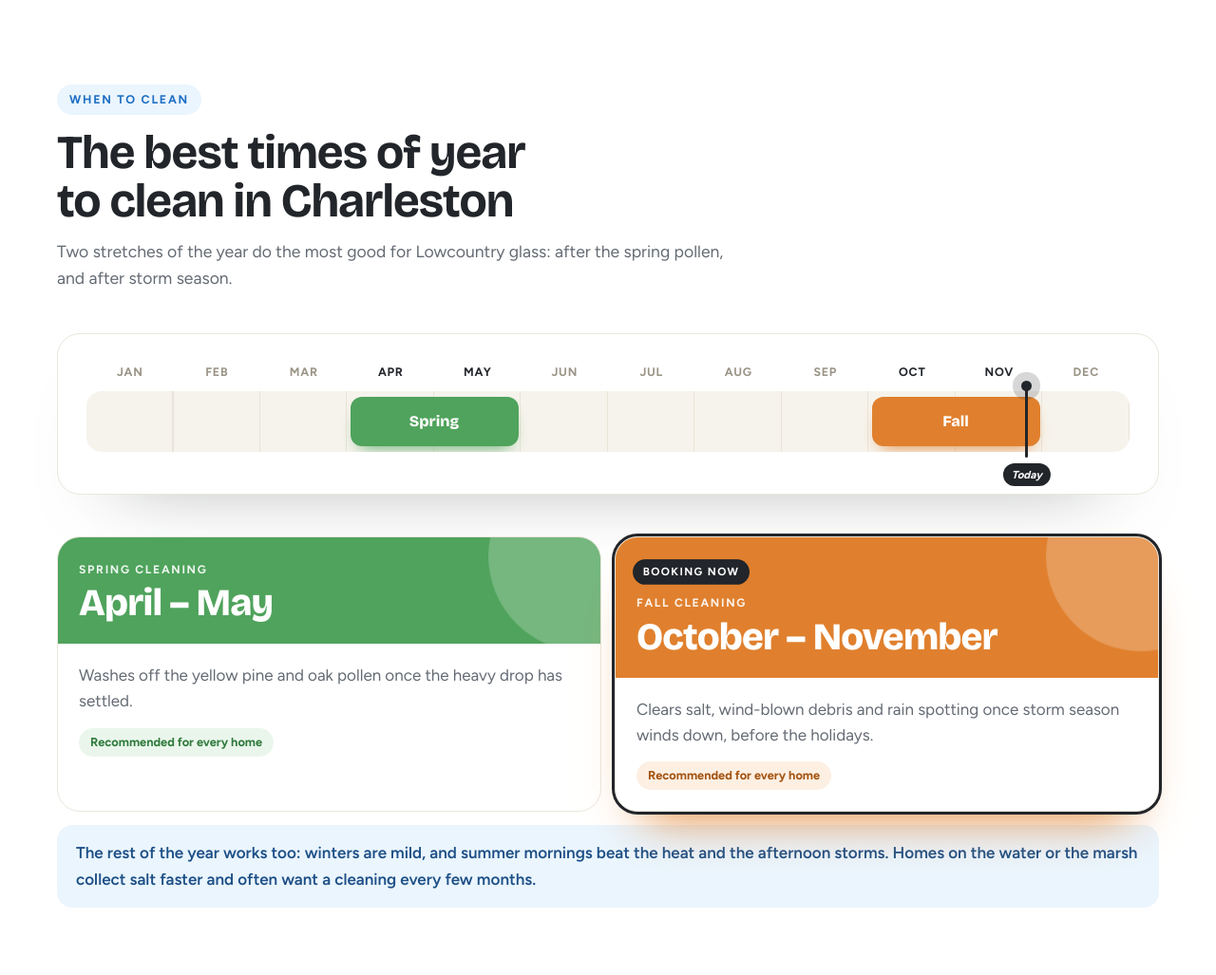
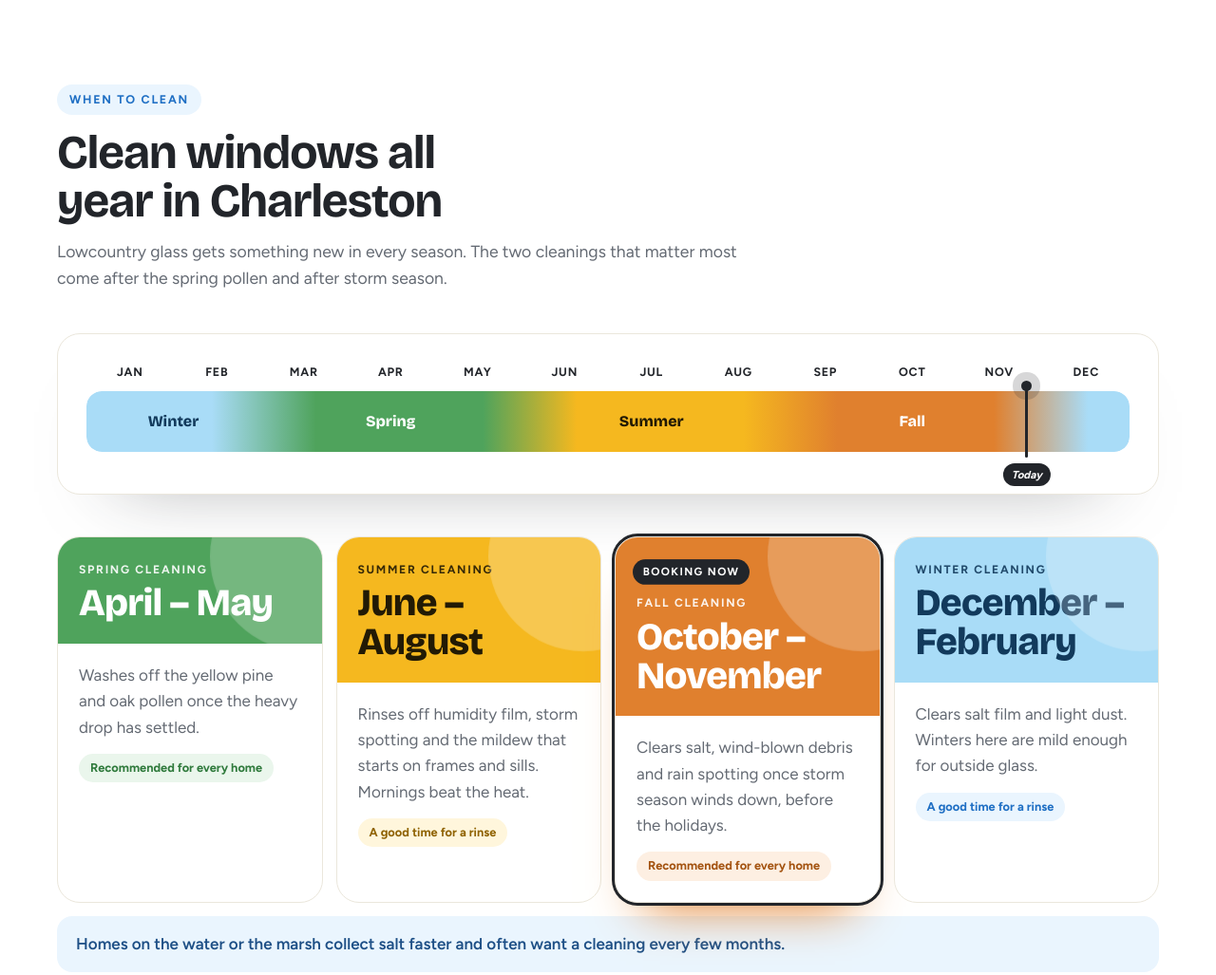
Before and after one commit to jacktholen/lumen-exteriors-site, a plain HTML site: page charleston/index.html in a window 1280 px wide. Shown: the part 1000-2027 px from the top of the page at 95% size. Drawn offline with nearby package versions, Linux system fonts and the light colour scheme; animation ran at ten frames a second.

Commit message:
Year-round blended season bar with a winter card
Co-Authored-By: Claude Fable 5.2 <noreply@anthropic.com>
Claude-Session: https://claude.ai/code/session_011uSBa6hMR3cBXFFhzyxMaX

```diff
--- a/charleston/index.html
+++ b/charleston/index.html
@@ -942,6 +942,15 @@ footer{border-top:4px solid transparent;border-image:linear-gradient(90deg,var(-
 @media (max-width:560px){.yr-m span{font-size:.62rem;letter-spacing:0}.yr-b{height:52px}.yr-b a{font-size:.68rem;margin:5px 2px;border-radius:9px}.yr{padding:14px 10px 34px}}
 .yr{padding-bottom:44px}
 
+/* year-round bar: the seasons blend into each other */
+.yr-b{position:relative;background:linear-gradient(90deg,#a9dcf7 0%,#a9dcf7 12%,#4fa35c 22%,#4fa35c 38%,#f5b81f 47%,#f5b81f 63%,#e0802e 72%,#e0802e 87%,#a9dcf7 96%,#a9dcf7 100%);clip-path:inset(0 100% 0 0 round 16px)}
+.yr.in .yr-b{clip-path:inset(0 0 0 0 round 16px);transition:clip-path 1.8s cubic-bezier(.5,0,.2,1)}
+.yr-b::after{content:"";position:absolute;top:0;bottom:0;width:22%;left:-30%;background:linear-gradient(100deg,transparent,rgba(255,255,255,.55),transparent);transform:skewX(-18deg);animation:yrshine 6s ease-in-out infinite}
+@keyframes yrshine{0%,40%{left:-30%}100%{left:120%}}
+.yr-b a,.yr.in .yr-b a{background:none;box-shadow:none;transform:none;margin:0;border-radius:0;transition:none}
+.wi{--c:#a9dcf7;--t:#123a5c;--ct:#1f6fc4;--cb:#eaf5fe}
+@media (max-width:1100px) and (min-width:861px){.wins{grid-template-columns:1fr 1fr}}
+
 /* location pages: their own header and color theme */
 .lhero{position:relative;overflow:hidden;isolation:isolate;padding:54px 0 64px;background:var(--hb)}
 .lhero::before{content:"";position:absolute;z-index:-1;width:min(700px,110vw);aspect-ratio:1;right:-16%;top:-30%;border-radius:50%;background:radial-gradient(circle,var(--hg),transparent 68%);animation:drift1 14s ease-in-out infinite alternate}
@@ -1035,12 +1044,12 @@ body.fish .contact-band::before{background:linear-gradient(100deg,rgba(24,22,16,
   <div class="wrap">
     <div class="sec-head">
       <div class="eyebrow day">When to clean</div>
-      <h2>The best times of year to clean in Charleston</h2>
-      <p>Two stretches of the year do the most good for Lowcountry glass: after the spring pollen, and after storm season.</p>
+      <h2>Clean windows all year in Charleston</h2>
+      <p>Lowcountry glass gets something new in every season. The two cleanings that matter most come after the spring pollen and after storm season.</p>
     </div>
-    <div class="yr" id="yrline" role="img" aria-label="Cleaning times: Spring cleaning April – May, Fall cleaning October – November"><div class="yr-m" aria-hidden="true"><span class="">Jan</span><span class="">Feb</span><span class="">Mar</span><span class="on">Apr</span><span class="on">May</span><span class="">Jun</span><span class="">Jul</span><span class="">Aug</span><span class="">Sep</span><span class="on">Oct</span><span class="on">Nov</span><span class="">Dec</span></div><div class="yr-track"><div class="yr-b"><a class="sp" href="#win-sp" style="grid-column:4/6;--i:0">Spring</a><a class="fa" href="#win-fa" style="grid-column:10/12;--i:1">Fall</a></div><i class="yr-now" id="yrNow"></i></div></div>
-    <div class="wins" style="--n:2"><article class="win sp" id="win-sp" data-a="3" data-b="4"><div class="win-top"><span class="state"></span><small>Spring cleaning</small><b>April – May</b></div><div class="win-body"><p>Washes off the yellow pine and oak pollen once the heavy drop has settled.</p><span class="chip">Recommended for every home</span></div></article><article class="win fa" id="win-fa" data-a="9" data-b="10"><div class="win-top"><span class="state"></span><small>Fall cleaning</small><b>October – November</b></div><div class="win-body"><p>Clears salt, wind-blown debris and rain spotting once storm season winds down, before the holidays.</p><span class="chip">Recommended for every home</span></div></article></div>
-    <p class="offnote">The rest of the year works too: winters are mild, and summer mornings beat the heat and the afternoon storms. Homes on the water or the marsh collect salt faster and often want a cleaning every few months.</p>
+    <div class="yr" id="yrline" role="img" aria-label="Cleaning times: Spring cleaning April – May, Summer cleaning June – August, Fall cleaning October – November, Winter cleaning December – February"><div class="yr-m" aria-hidden="true"><span class="on">Jan</span><span class="on">Feb</span><span class="on">Mar</span><span class="on">Apr</span><span class="on">May</span><span class="on">Jun</span><span class="on">Jul</span><span class="on">Aug</span><span class="on">Sep</span><span class="on">Oct</span><span class="on">Nov</span><span class="on">Dec</span></div><div class="yr-track"><div class="yr-b"><a href="#win-wi" style="grid-column:1/3;--t:#123a5c">Winter</a><a href="#win-sp" style="grid-column:3/6">Spring</a><a href="#win-su" style="grid-column:6/9;--t:#221a05">Summer</a><a href="#win-fa" style="grid-column:9/12">Fall</a></div><i class="yr-now" id="yrNow"></i></div></div>
+    <div class="wins" style="--n:4"><article class="win sp" id="win-sp" data-a="3" data-b="4"><div class="win-top"><span class="state"></span><small>Spring cleaning</small><b>April – May</b></div><div class="win-body"><p>Washes off the yellow pine and oak pollen once the heavy drop has settled.</p><span class="chip">Recommended for every home</span></div></article><article class="win su" id="win-su" data-a="5" data-b="7"><div class="win-top"><span class="state"></span><small>Summer cleaning</small><b>June – August</b></div><div class="win-body"><p>Rinses off humidity film, storm spotting and the mildew that starts on frames and sills. Mornings beat the heat.</p><span class="chip">A good time for a rinse</span></div></article><article class="win fa" id="win-fa" data-a="9" data-b="10"><div class="win-top"><span class="state"></span><small>Fall cleaning</small><b>October – November</b></div><div class="win-body"><p>Clears salt, wind-blown debris and rain spotting once storm season winds down, before the holidays.</p><span class="chip">Recommended for every home</span></div></article><article class="win wi" id="win-wi" data-a="11" data-b="1"><div class="win-top"><span class="state"></span><small>Winter cleaning</small><b>December – February</b></div><div class="win-body"><p>Clears salt film and light dust. Winters here are mild enough for outside glass.</p><span class="chip">A good time for a rinse</span></div></article></div>
+    <p class="offnote">Homes on the water or the marsh collect salt faster and often want a cleaning every few months.</p>
 
   </div>
 </section>
@@ -1446,7 +1455,7 @@ body.fish .contact-band::before{background:linear-gradient(100deg,rgba(24,22,16,
   var d=new Date(), m=d.getMonth(), dim=new Date(d.getFullYear(),m+1,0).getDate();
   var now=document.getElementById('yrNow'); if(now) now.style.setProperty('--x',((m+(d.getDate()-.5)/dim)/12*100).toFixed(2)+'%');
   var wins=[].slice.call(document.querySelectorAll('.win')), cur=null, next=null, best=99;
-  wins.forEach(function(w){ var a=+w.dataset.a,b=+w.dataset.b; if(m>=a&&m<=b) cur=w; var gap=(a-m+12)%12; if(gap>0&&gap<best){ best=gap; next=w; } });
+  wins.forEach(function(w){ var a=+w.dataset.a,b=+w.dataset.b; if(a<=b?(m>=a&&m<=b):(m>=a||m<=b)) cur=w; var gap=(a-m+12)%12; if(gap>0&&gap<best){ best=gap; next=w; } });
   var pick=cur||next; if(pick){ pick.classList.add(cur?'now':'next'); pick.querySelector('.state').textContent=cur?'Booking now':'Up next'; }
   var s=document.getElementById('nowS'); if(s&&pick){ s.textContent=(cur?'Right now: ':'Up next: ')+pick.querySelector('small').textContent; document.getElementById('nowT').textContent=pick.querySelector('b').textContent; document.getElementById('nowB').textContent=pick.querySelector('p').textContent; }
   var yr=document.getElementById('yrline'); if(!yr) return;
```
Also changed, not shown: fishers/index.html (+15 -6 lines), index.html (+9 -0 lines).
